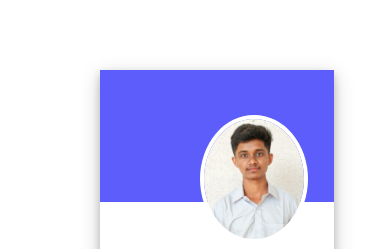
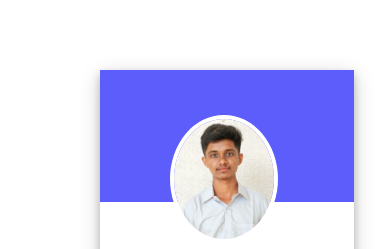
Before and after one commit to Praveenrk2024/www.prof.com, a plain HTML site: page index.html in a window 390 px wide. Shown: the top 249 px of the page. Drawn offline with Linux system fonts and the light colour scheme; a web font is replaced by a local one.

Commit message:
Update style.css

```diff
--- a/style.css
+++ b/style.css
@@ -144,8 +144,8 @@
 
 @media only screen and (max-width: 600px){
     .container{
-    width: 60vw;
-    height: 50vh;
+    width: 65vw;
+    height: 85vh;
     background-color:white;
     position: relative;
     left: 100px;
@@ -155,6 +155,6 @@
     }
 
     .img img{
-        left: 100px;
+        left: 70px;
     }
 }
```
